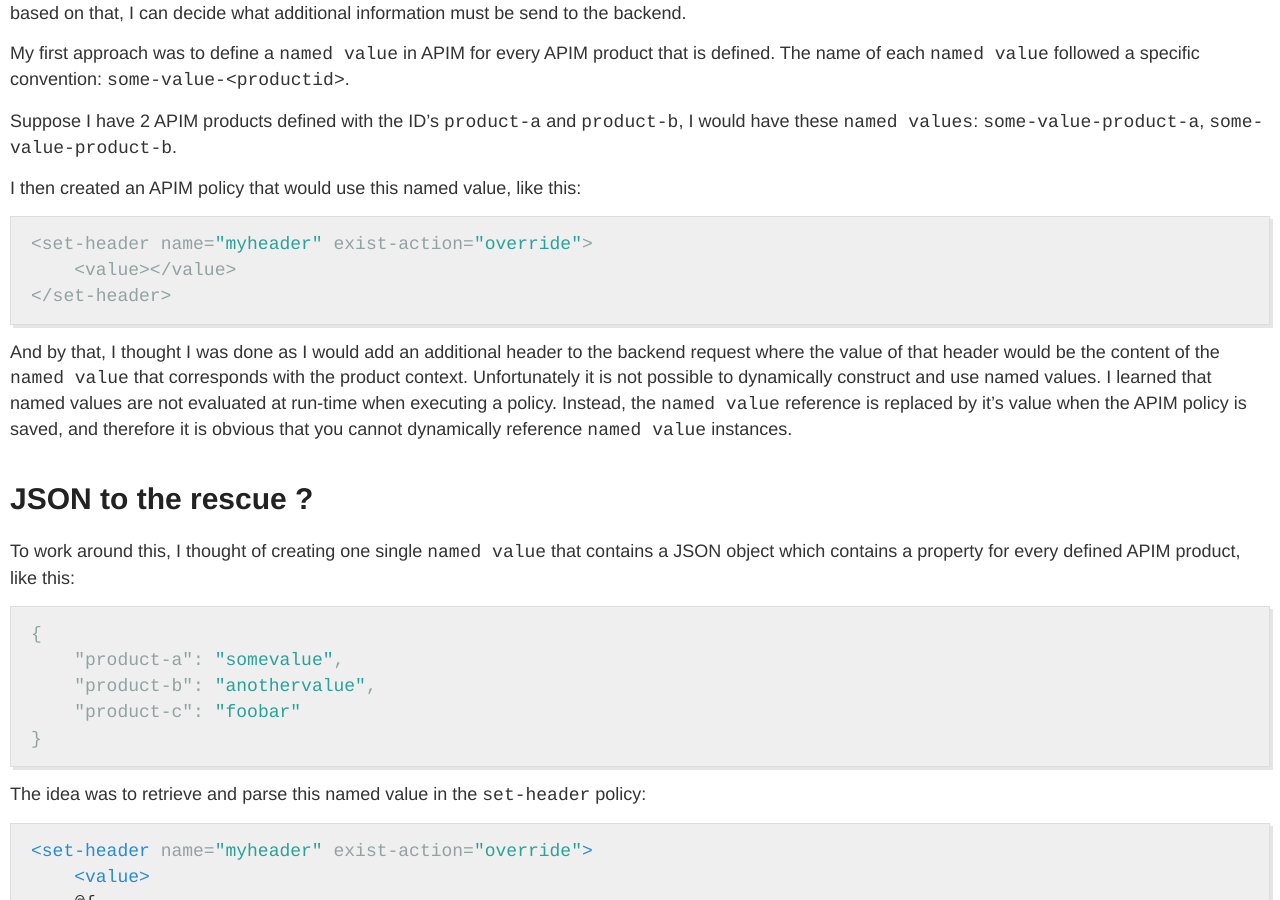
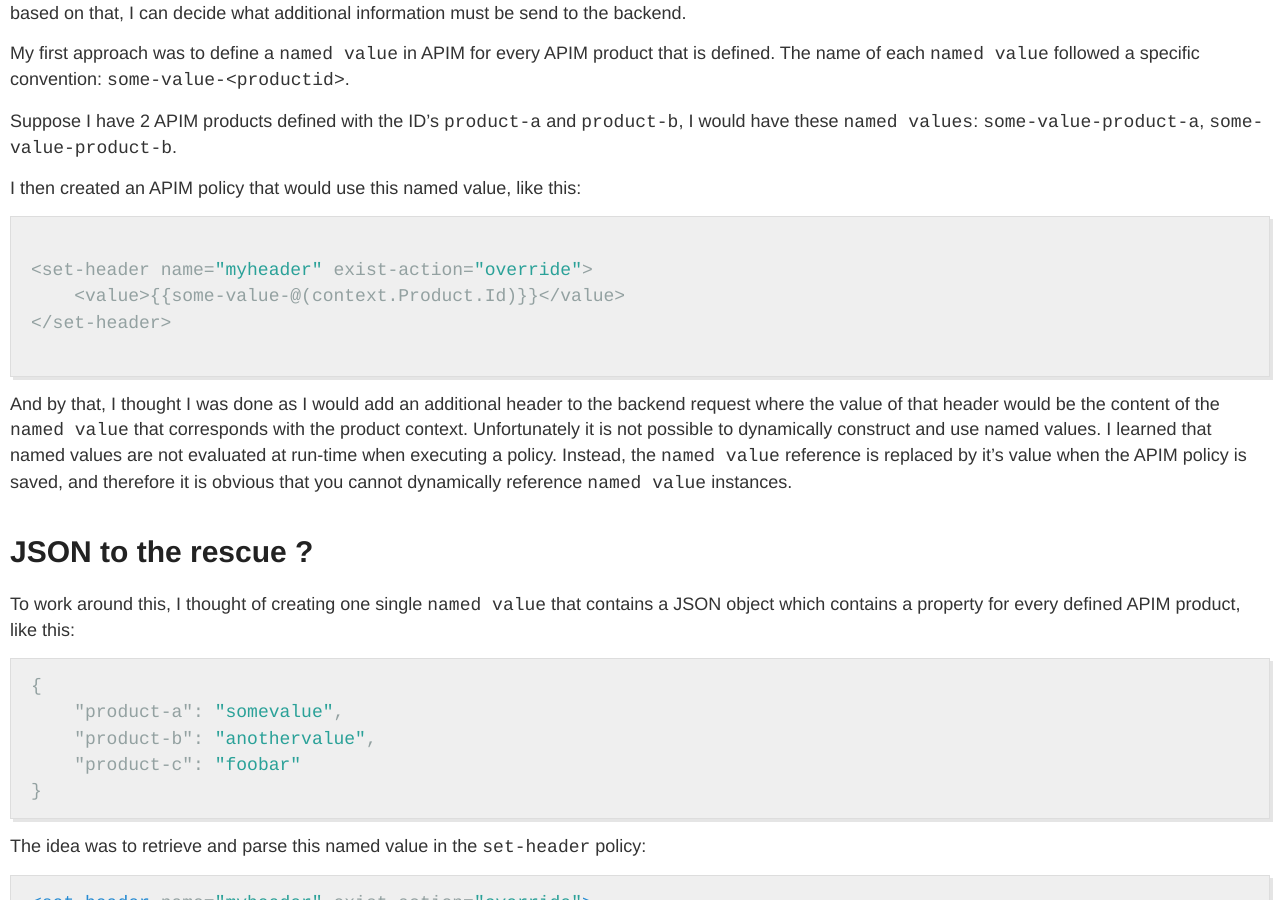
Before and after one commit to fgheysels/fgheysels.github.io, a Jekyll site: the page built from _posts/2022-11-15-json-in-apim-policies.md, in a window 1280 px wide and 900 px high, scrolled down 449 px. Built offline with Jekyll 4.4.1, drawn with Linux system fonts in a browser that asks for light colours; comment, search, counter and statistics services are not loaded.

Commit message:
Fix liquid problems

````diff
--- a/_layouts/post.html
+++ b/_layouts/post.html
@@ -13,7 +13,7 @@ layout: default
     Written on {{ page.date | date: "%B %e, %Y" }}
   </div>
 
-  {{% if page.comments %}}
+  {% if page.comments %}
   {% include disqus.html %}
-  {{% endif %}}
+  {% endif %}
 </article>
--- a/_posts/2022-11-15-json-in-apim-policies.md
+++ b/_posts/2022-11-15-json-in-apim-policies.md
@@ -20,9 +20,11 @@ Suppose I have 2 APIM products defined with the ID's `product-a` and `product-b`
 I then created an APIM policy that would use this named value, like this:
 
 ```json
+{% raw %}
 <set-header name="myheader" exist-action="override">
     <value>{{some-value-@(context.Product.Id)}}</value>
 </set-header>
+{% endraw %}
 ```
 
 And by that, I thought I was done as I would add an additional header to the backend request where the value of that header would be the content of the `named value` that corresponds with the product context.
````
